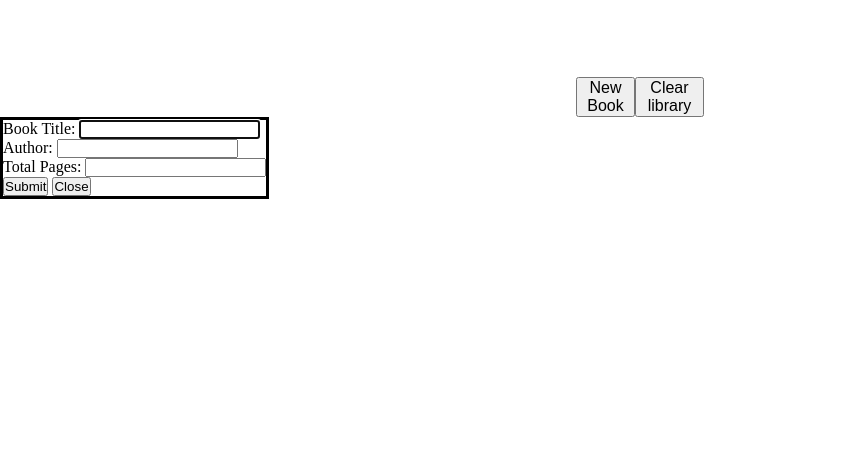
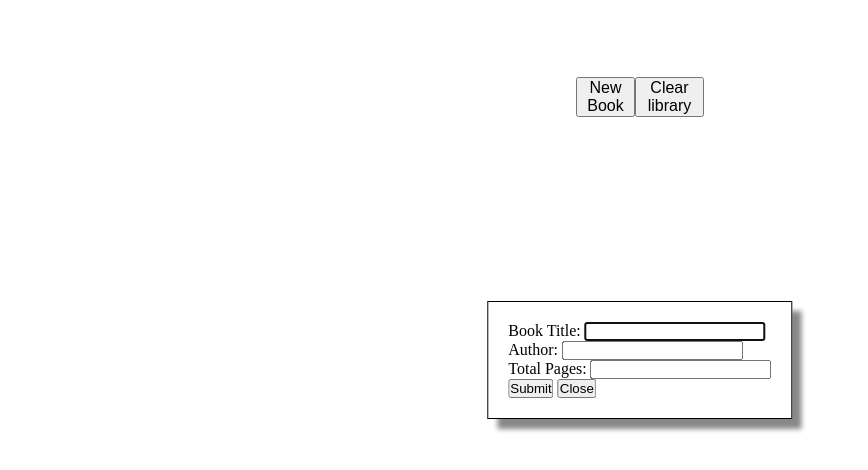
Before and after one commit to alanzhang03/Library, a plain HTML site: page index.html in a window 1280 px wide. Both pictures are taken after a click on the button "New Book". Shown: the part 40-510 px from the top of the page, without its empty margins (0-868 px from the left). Drawn offline with Linux system fonts and the light colour scheme.

Commit message:
modal centered

```diff
--- a/styles.css
+++ b/styles.css
@@ -3,6 +3,9 @@
     padding: 0;
 }
 
+ul{
+    list-style-type: none;
+}
 
 #library-header{
     text-align: center;
@@ -43,3 +46,17 @@
 #form-container::backdrop{
     opacity: .2;
 }
+
+#modal {
+    position: absolute;
+    top: 50%;
+    left: 50%;
+    transform: translate(-50%, -50%);
+    background-color: white;
+    padding: 20px;
+    border: 1px solid black;
+    box-shadow: 10px 10px 5px #888888;
+}
+#modal::backdrop.in {
+    opacity: .5;
+}
```
